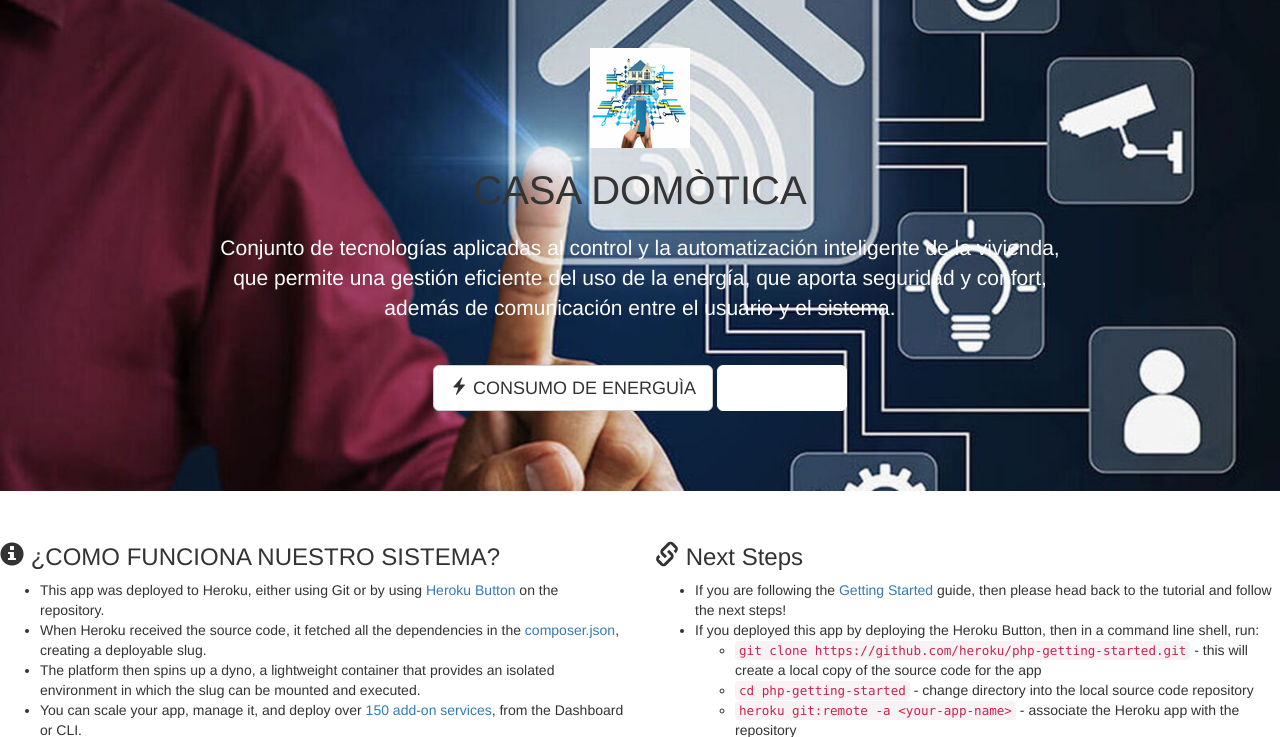
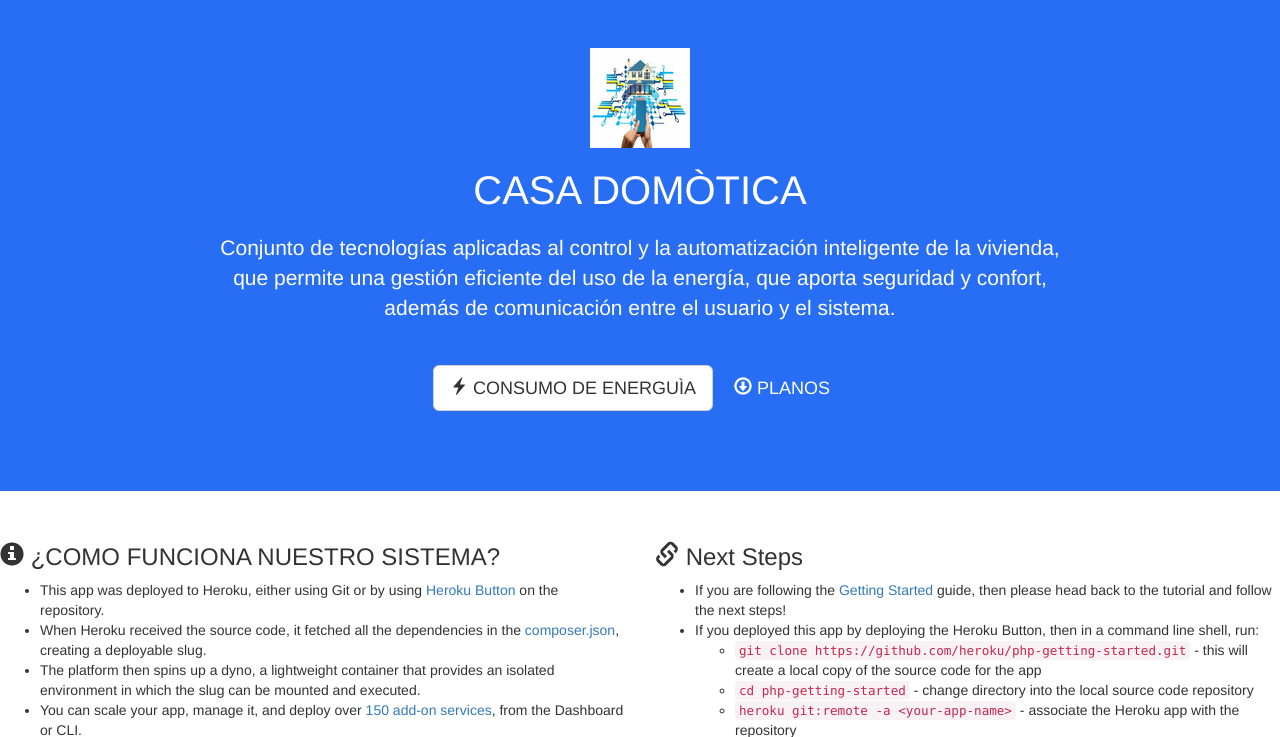
Before and after one commit to Delmiro1996/primerademostracionpca, a PHP site: template web/views/index.twig in a window 1280 px wide. Shown: the part 51-788 px from the top of the page. Run offline with PHP 8.4, Linux system fonts and the light colour scheme; the template is opened without the code that fills it, so the values that code supplies are empty; some libraries are stand-ins or nearby versions.

Commit message:
Update main.css

```diff
--- a/web/stylesheets/main.css
+++ b/web/stylesheets/main.css
@@ -8,13 +8,17 @@
     height: 100%;
 
 }
-
+.jumbotron {
+  background: #276EF4;
+  color: white;
+  padding-bottom: 80px;
+}
 .jumbotron .btn-primary {
-  background: #ffffff;
-  border-color: #ffffff;
+  background: #276EF4;
+  border-color: #276EF4;
 }
 .jumbotron .btn-primary:hover {
-  background: #ffffff;
+  background: #276EF4;
 }
 .jumbotron p {
   color: #fdfdfd;
```
